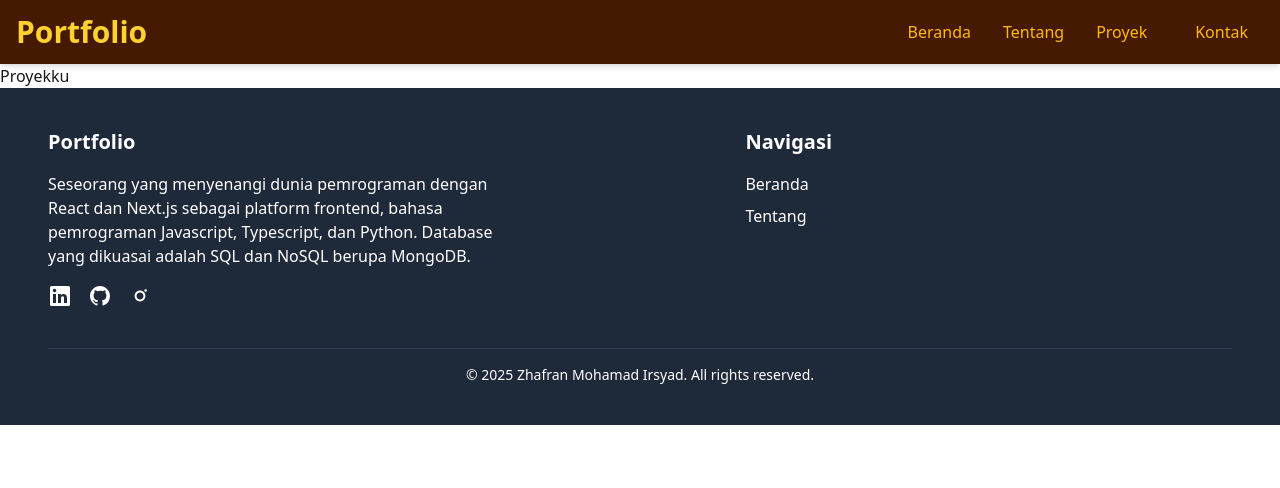
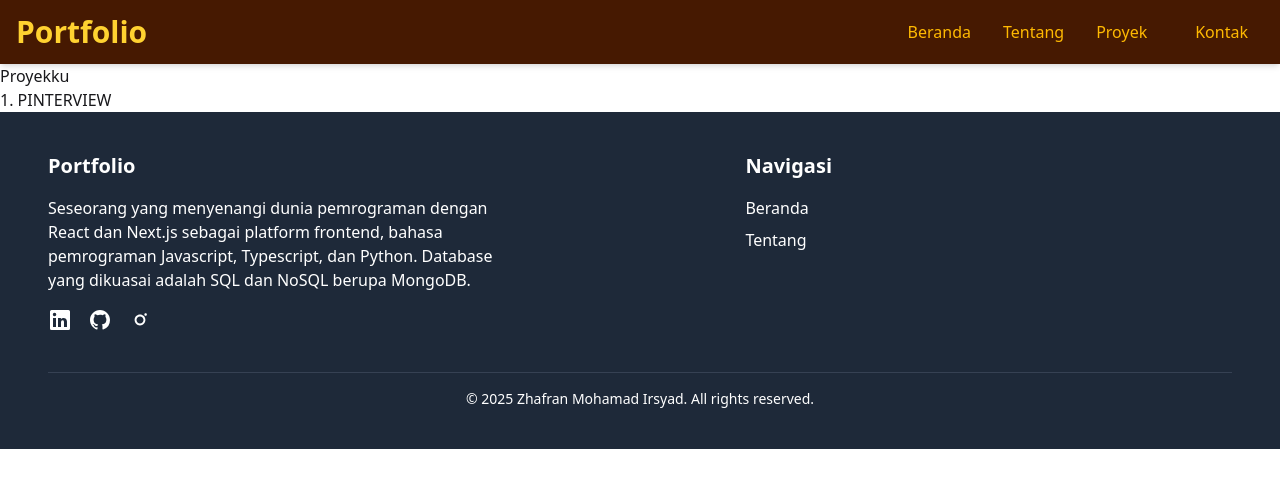
Before and after one commit to zhafran2/ZhafranPorto, a Next.js app in the folder client/: page /projects in a window 1280 px wide. Shown: the top 488 px of the page. Built offline with nearby package versions, Linux system fonts and the light colour scheme.

Commit message:
feat: redeploy

```diff
--- a/client/src/app/projects/page.tsx
+++ b/client/src/app/projects/page.tsx
@@ -7,6 +7,7 @@ export default function Project() {
     return (
         <>
         Proyekku
+        <p>1. PINTERVIEW</p>
         </>
     )
 }
```
